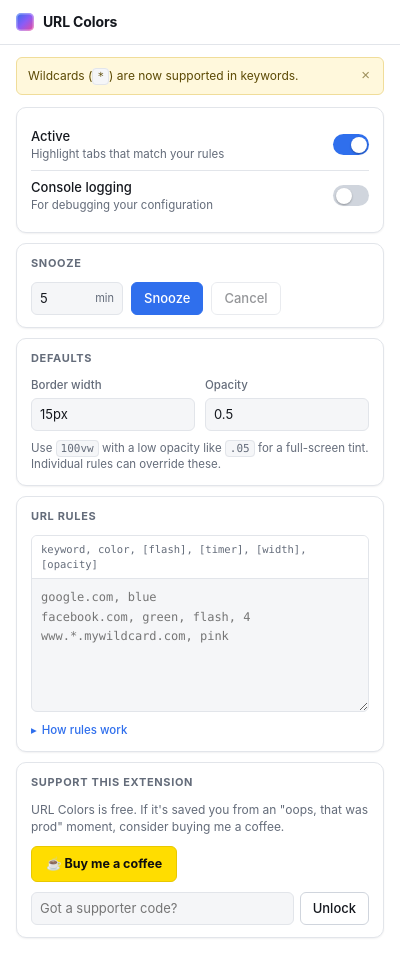
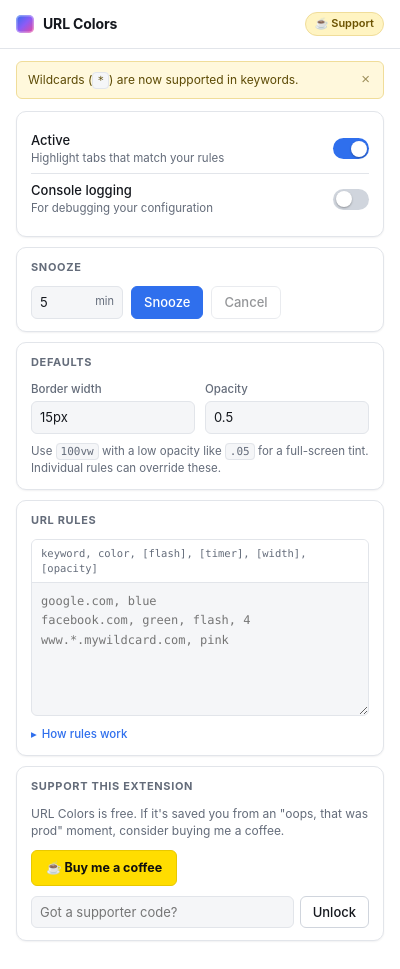
Before and after one commit to fej-snikduj/URLColors, a browser extension: page urlColorsPopup.html in a window 400 px wide. Drawn offline with Linux system fonts and the light colour scheme.

Commit message:
Add a support badge to the header for non-supporters
The donation ask lived only in the last card, several screens down, so most
people would never see it. Puts a "Support" pill in the sticky header linking
straight to Buy Me a Coffee, so the ask is visible without scrolling while the
support card stays where it is.

The badge swaps with the existing supporter badge purely in CSS, so it
disappears once someone has unlocked and never nags an existing supporter.

Co-Authored-By: Claude Opus 5 <noreply@anthropic.com>

```diff
--- a/urlColorsPopup.html
+++ b/urlColorsPopup.html
@@ -112,6 +112,45 @@
         background: linear-gradient(90deg, #ffd964, #ffb347, #ffd964);
         background-size: 200% auto;
         animation: shimmer 3.5s linear infinite;
+      }
+
+      /* Sits in the sticky header so the ask stays visible without scrolling
+         to the support card at the bottom. */
+      #support-badge {
+        flex: none;
+        font-size: 11px;
+        font-weight: 600;
+        white-space: nowrap;
+        padding: 3px 9px;
+        border-radius: 999px;
+        text-decoration: none;
+        color: #6b5200;
+        background: #fff4c2;
+        border: 1px solid #f0dd9a;
+      }
+
+      #support-badge:hover {
+        background: #ffdd00;
+        border-color: #e8c800;
+        color: #0f0f0f;
+      }
+
+      @media (prefers-color-scheme: dark) {
+        #support-badge {
+          color: #f2e3a8;
+          background: #352f14;
+          border-color: #574c1d;
+        }
+
+        #support-badge:hover {
+          background: #ffdd00;
+          border-color: #ffdd00;
+          color: #0f0f0f;
+        }
+      }
+
+      body.supporter #support-badge {
+        display: none;
       }
 
       @keyframes shimmer {
@@ -610,6 +649,14 @@
         <span class="brand-mark"></span>
         <h1>URL Colors</h1>
       </div>
+      <a
+        id="support-badge"
+        href="https://buymeacoffee.com/fejsnikduj"
+        target="_blank"
+        rel="noopener"
+        title="Support URL Colors on Buy Me a Coffee"
+        >☕ Support</a
+      >
       <span id="supporter-badge">☕ Supporter</span>
     </header>
 
```
